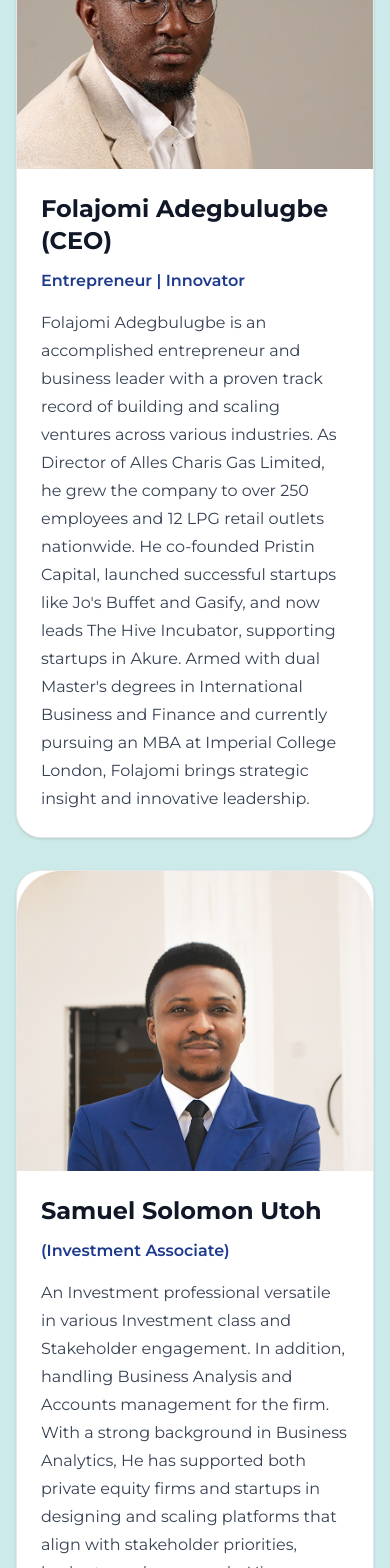
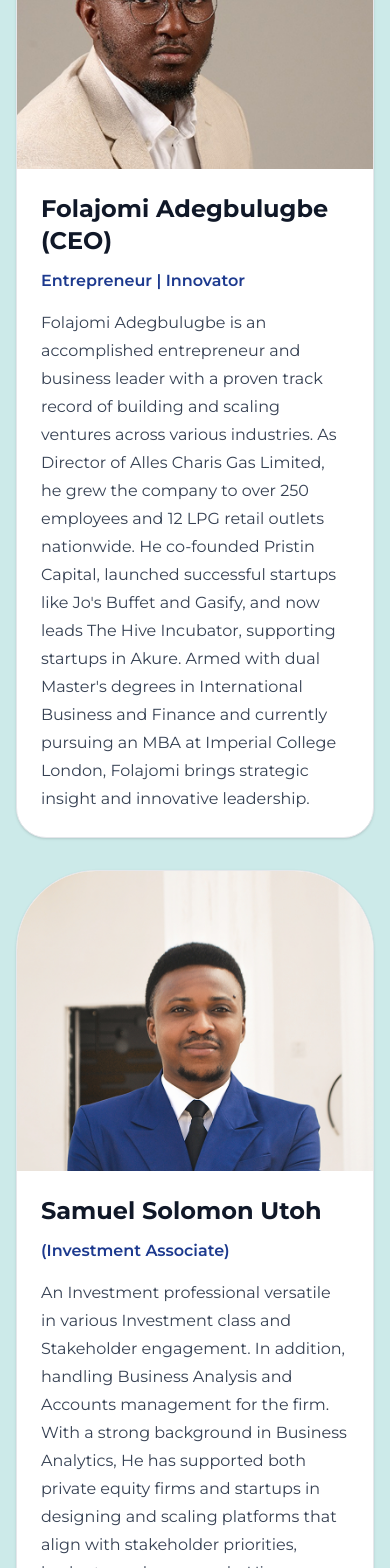
Before and after one commit to Nwose/pristinCapital, a Next.js app: page /about in a window 390 px wide. Shown: the part 2034-3602 px from the top of the page. Built offline with nearby package versions, Linux system fonts and the light colour scheme.

Commit message:
little fixes with the image container

```diff
--- a/components/MeetTheTeam.tsx
+++ b/components/MeetTheTeam.tsx
@@ -24,7 +24,7 @@ export default function MeetTheTeam() {
         {/* Team Members */}
         <div className="space-y-8 lg:space-y-12 flex flex-col items-center">
           {/* Member 1 */}
-          <div className="flex flex-col md:flex-row items-stretch w-full max-w-[1088px] min-h-[400px] md:h-[698px] bg-white border border-gray-200 rounded-[25px] md:rounded-[50px] overflow-hidden shadow">
+          <div className="flex flex-col md:flex-row items-stretch w-full max-w-[1088px] min-h-[400px] md:h-[698px] bg-white border border-gray-200  rounded-[80px_80px_30px_30px] md:rounded-[50px] overflow-hidden shadow">
             {/* Image */}
             <div className="w-full md:w-1/3 h-[300px] md:h-full relative overflow-hidden rounded-b-none md:rounded-r-[50px] md:rounded-l-none">
               <Image
@@ -62,9 +62,9 @@ export default function MeetTheTeam() {
           </div>
 
           {/* Member 2 */}
-          <div className="flex flex-col md:flex-row items-stretch w-full max-w-[1088px] min-h-[400px] md:h-[698px] bg-white border border-gray-200 rounded-[25px] md:rounded-[50px] overflow-hidden shadow">
+          <div className="flex flex-col md:flex-row items-stretch w-full max-w-[1088px] min-h-[400px] md:h-[698px] bg-white border border-gray-200  rounded-[80px_80px_30px_30px] md:rounded-[50px] overflow-hidden shadow">
             {/* Image */}
-            <div className="w-full md:w-1/3 h-[300px] md:h-full relative overflow-hidden rounded-b-none md:rounded-r-[50px] md:rounded-l-none">
+            <div className="w-full md:w-1/3 h-[300px] md:h-full relative overflow-hidden rounded-b-none md:rounded-r-[50px] md:rounded-l-none ">
               <Image
                 src="/images/Soomon.png"
                 alt="Samuel Solomon Utoh"
```
